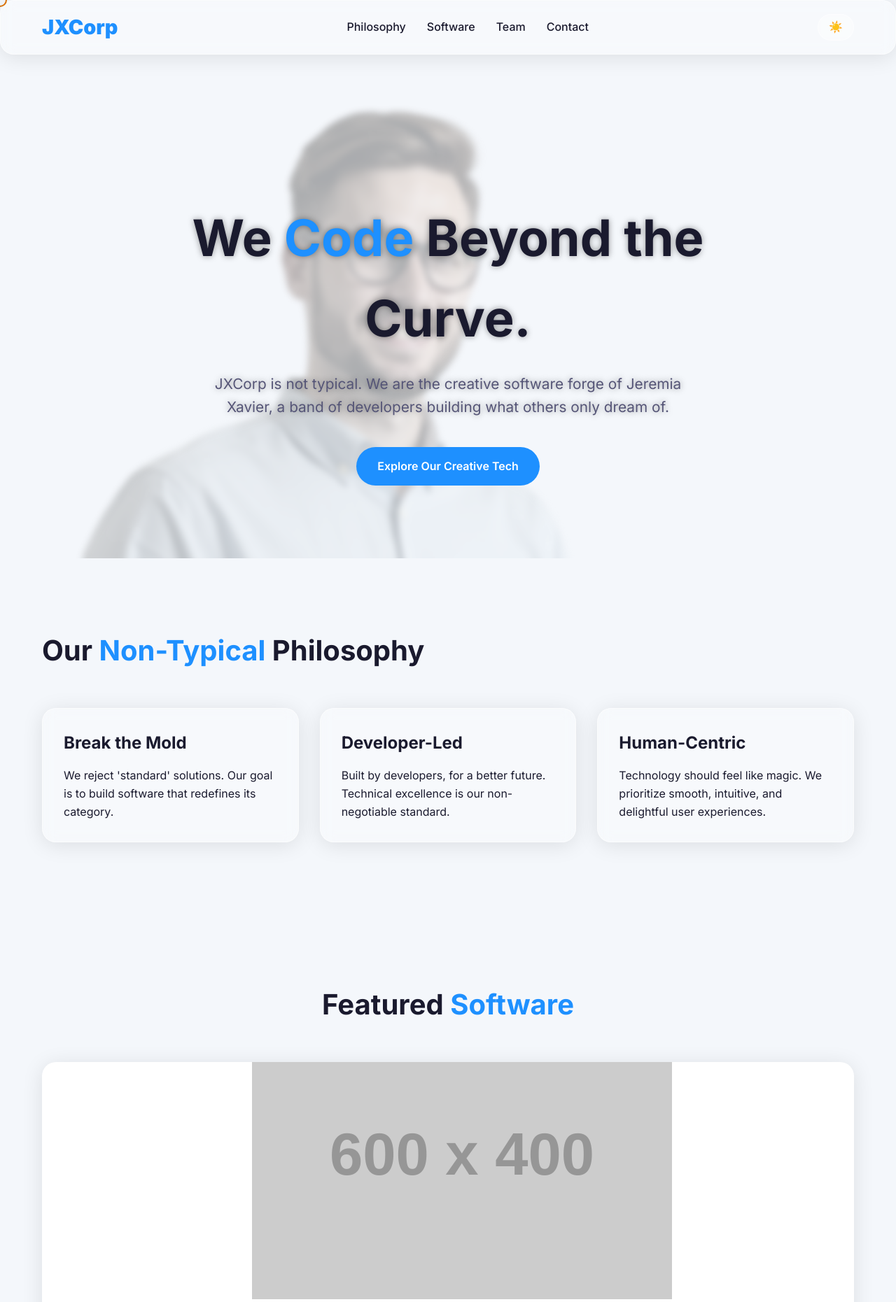
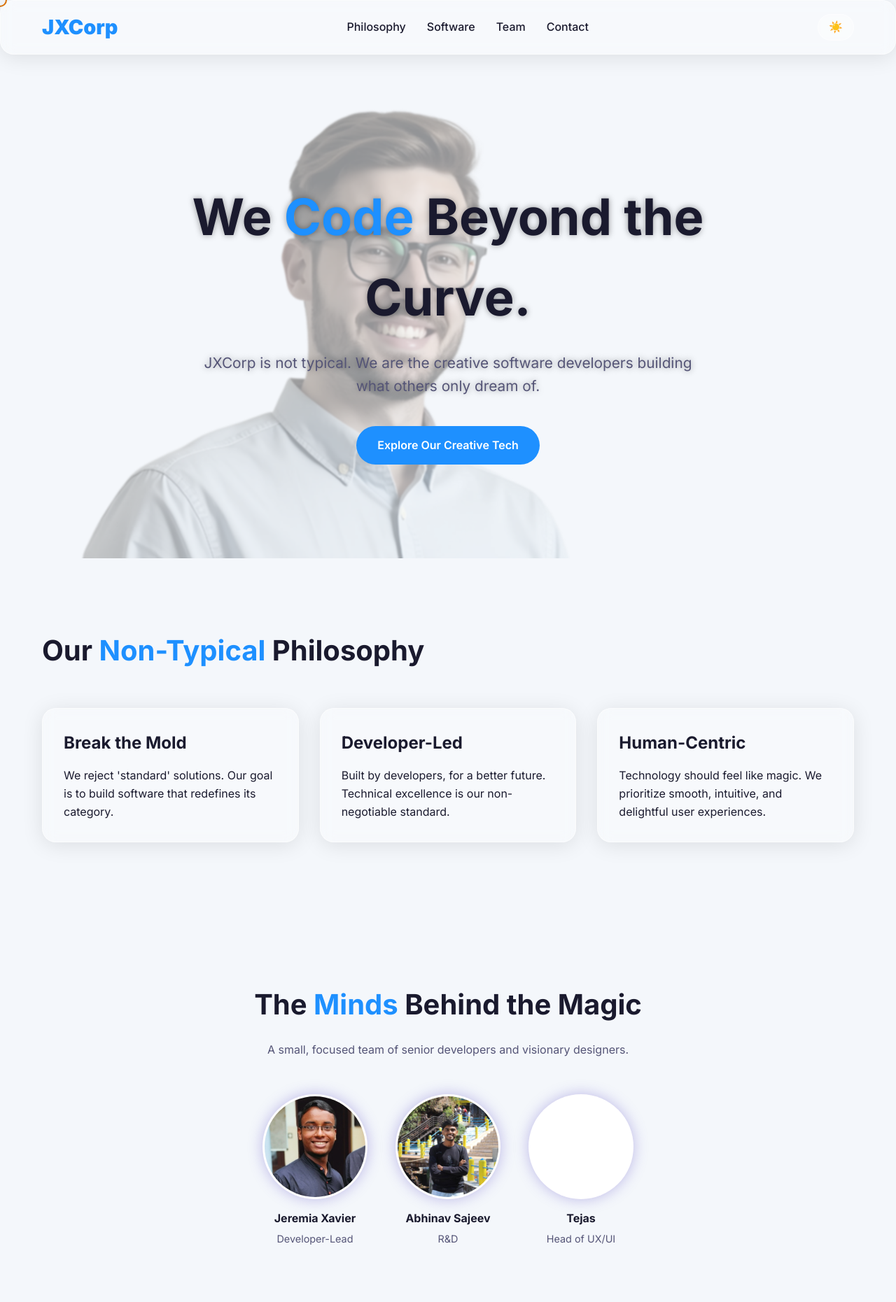
Before and after one commit to jxcorp/jxcorp.github.io, a plain HTML site: page index.html in a window 1280 px wide. Shown: the top 1861 px of the page at 70% size. Drawn offline with Linux system fonts and the light colour scheme; placeholder pictures from the web are drawn by us.

Commit message:
second commit

```diff
--- a/index.html
+++ b/index.html
@@ -3,7 +3,7 @@
 <head>
     <meta charset="UTF-8">
     <meta name="viewport" content="width=device-width, initial-scale=1.0">
-    <title>JXCorp - Creative Software for the Future</title>
+    <title>JXCorp - Software for the Future</title>
     <meta name="description" content="JXCorp, the software division of Jeremia Xavier. We are a collective of developers building creative, non-typical software solutions.">
     <link rel="stylesheet" href="style.css">
     <link href="https://fonts.googleapis.com/css2?family=Inter:wght@100..900&display=swap" rel="stylesheet">
@@ -45,7 +45,7 @@
                 <h1 class="hero-headline">
                     We <span class="accent-text">Code</span> Beyond the Curve.
                 </h1>
-                <p class="hero-subtext">JXCorp is not typical. We are the creative software forge of Jeremia Xavier, a band of developers building what others only dream of.</p>
+                <p class="hero-subtext">JXCorp is not typical. We are the creative software developers building what others only dream of.</p>
                 <a href="#products" class="cta-button">Explore Our Creative Tech</a>
             </div>
             </section>
@@ -70,7 +70,7 @@
             </div>
         </section>
 
-        <section id="products" class="content-section products-section">
+        <!-- <section id="products" class="content-section products-section">
             <div class="container">
                 <h2>Featured <span class="accent-text">Software</span></h2>
                 <div class="carousel-placeholder" role="region" aria-label="Featured Software Showcase">
@@ -82,7 +82,7 @@
                     </div>
                     </div>
             </div>
-        </section>
+        </section> -->
 
         <section id="team" class="content-section team-section">
             <div class="container">
@@ -90,12 +90,12 @@
                 <p class="section-description">A small, focused team of senior developers and visionary designers.</p>
                 <div class="team-grid">
                     <div class="team-member">
-                        <div class="team-photo-placeholder"></div>
+                        <div class="team-photo-placeholder"><img src="./images/jeremia.jpg" alt=""></div>
                         <h4>Jeremia Xavier</h4>
                         <p class="role">Developer-Lead</p>
                     </div>
                     <div class="team-member">
-                        <div class="team-photo-placeholder"></div>
+                        <div class="team-photo-placeholder"><img src="./images/abhinav.jpeg" alt=""></div>
                         <h4>Abhinav Sajeev</h4>
                         <p class="role">R&D</p>
                     </div>
--- a/style.css
+++ b/style.css
@@ -220,7 +220,7 @@ main {
 /* --- Hero Section --- */
 
 .hero-section {
-    padding: 150px 0 100px 0;
+    padding: 90px 0 100px 0;
     min-height: 90vh;
     display: flex;
     align-items: center;
@@ -246,7 +246,7 @@ main {
     width: 100%;
     height: 100%;
     z-index: 1;
-    opacity: 0.3;
+    opacity: 0.4;
     pointer-events: none;
 }
 
@@ -254,7 +254,7 @@ main {
     width: 100%;
     height: auto;
      /* Desktop: Cover the entire area */
-    filter: blur(5px) grayscale(50%);
+    filter: blur(1px) grayscale(50%);
 }
 
 /* Ensure the text is highly readable, especially over the background image */
@@ -340,6 +340,7 @@ main {
 }
 
 /* --- Team Section --- */
+/* --- Team Section --- */
 .team-section {
     text-align: center;
 }
@@ -357,13 +358,42 @@ main {
     text-align: center;
 }
 
+/* -------------------------------------- */
+/* REVISED: Team Photo Placeholder Styling */
+/* -------------------------------------- */
 .team-photo-placeholder {
     width: 150px;
     height: 150px;
-    background-color: var(--color-accent);
+    /* Use the surface color for a clean placeholder background */
+    background-color: var(--color-surface);
     border-radius: 50%;
     margin: 0 auto 15px auto;
+    /* Maintain the subtle accent glow effect */
     box-shadow: 0 0 20px rgba(106, 90, 205, 0.4);
+    /* Important: Hide any parts of the image that spill out of the circle */
+    overflow: hidden;
+
+    /* Optional: Add a subtle glassmorphism border effect */
+    border: 3px solid var(--glass-border);
+}
+
+/* NEW: Styling for the actual Image inside the placeholder */
+.team-photo-placeholder img {
+    /* Ensure the image covers the entire circle */
+    width: 100%;
+    height: 100%;
+    /* Crop and scale the image to fill the container without distortion */
+    object-fit: cover;
+    /* Apply a transition for hover effects */
+    transition: transform 0.3s ease, filter 0.3s ease;
+}
+
+/* Hover Effect for the Image (makes the photo pop a bit) */
+.team-photo-placeholder:hover img {
+    /* Subtle zoom on hover */
+    transform: scale(1.05);
+    /* Optional: Slight color shift or filter for visual interest */
+    filter: brightness(1.1);
 }
 
 .team-member h4 {
```
Also changed, not shown: images/abhinav.jpeg (added), images/jeremia.jpg (added).
